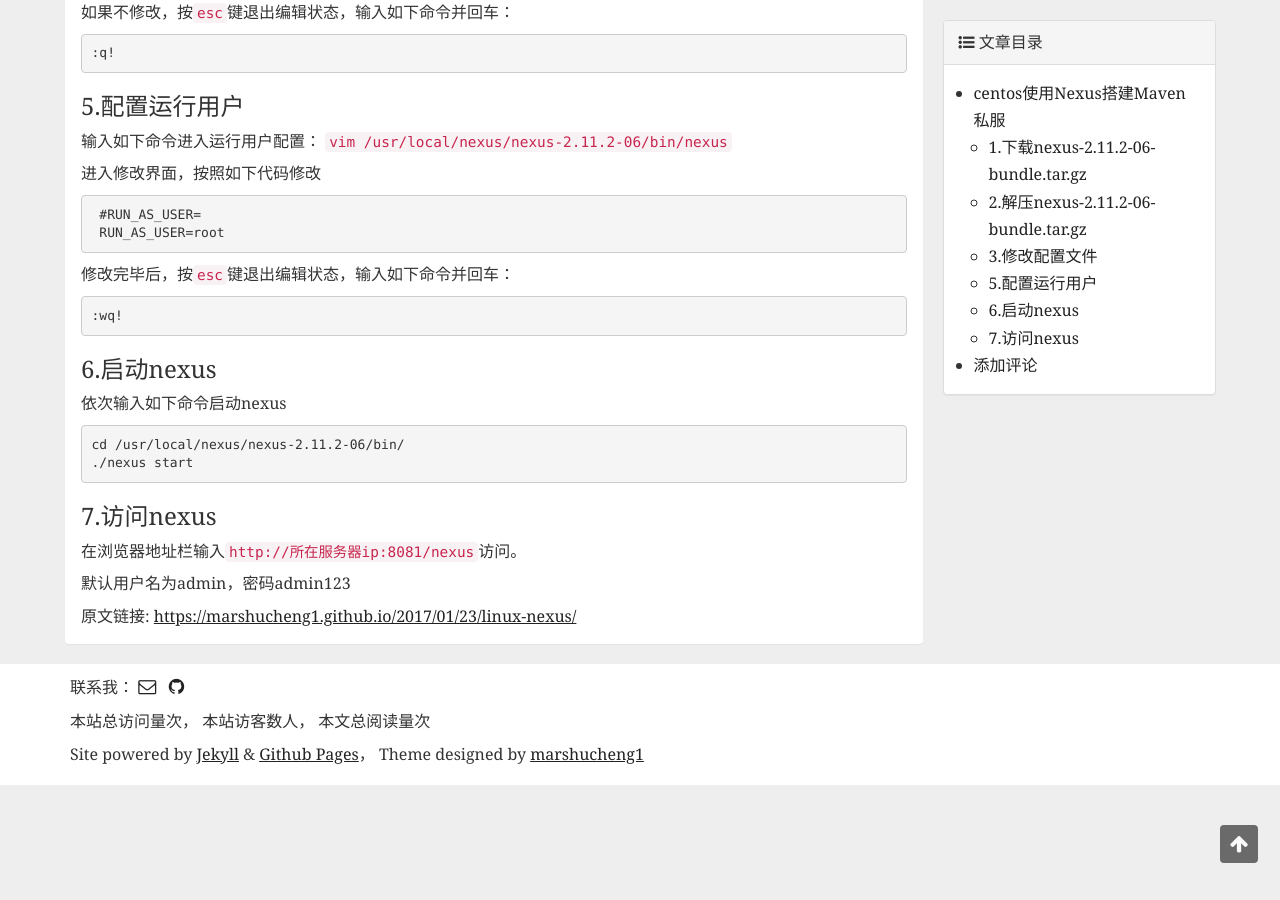
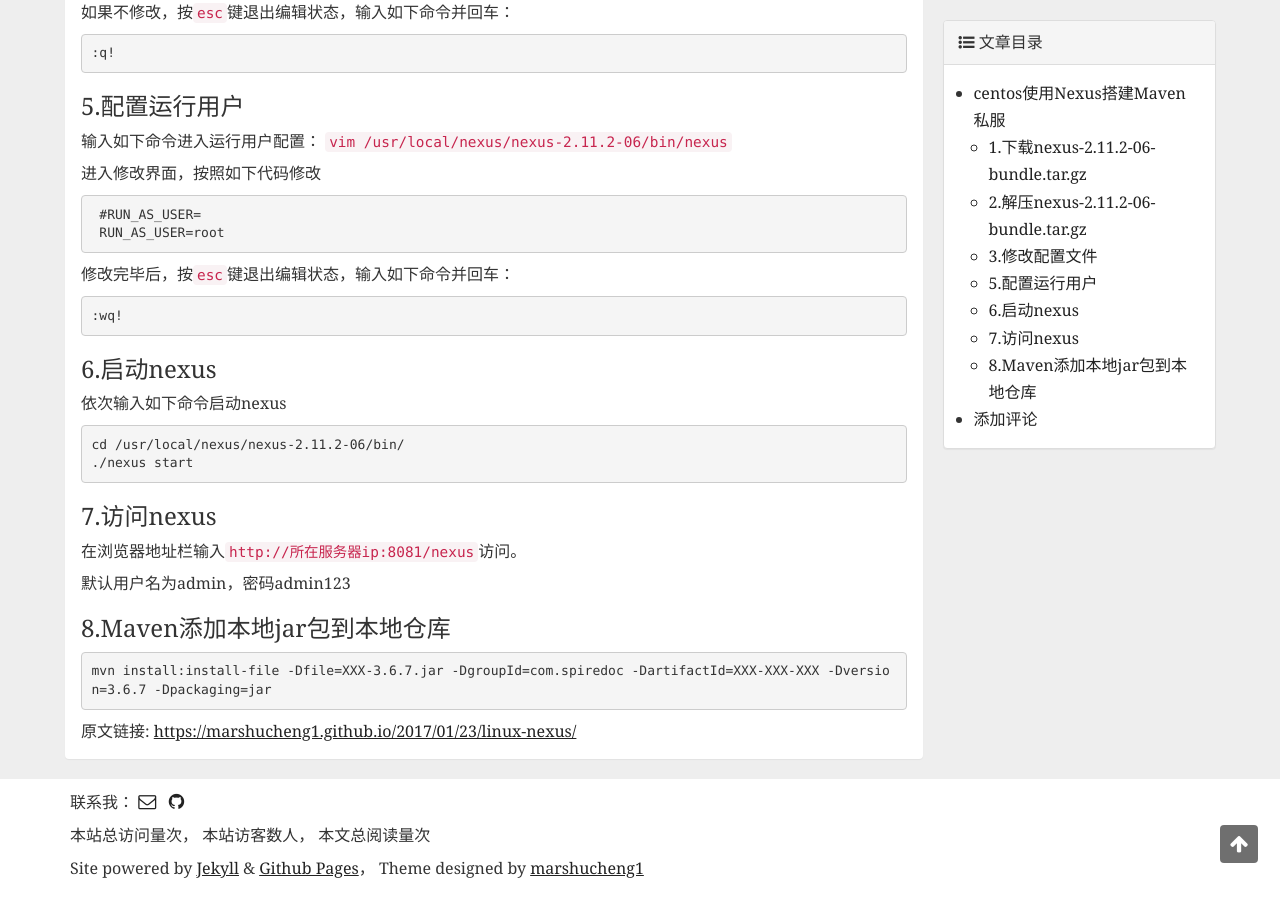
Before and after one commit to marshucheng1/marshucheng1.github.io, a Jekyll site: the page built from _posts/2017-01-23-linux-nexus.md, in a window 1280 px wide and 900 px high, scrolled down 753 px. Built offline with Jekyll 4.4.1, drawn with Linux system fonts in a browser that asks for light colours; comment, search, counter and statistics services are not loaded.

Commit message:
Update 2017-01-23-linux-nexus.md

```diff
--- a/_posts/2017-01-23-linux-nexus.md
+++ b/_posts/2017-01-23-linux-nexus.md
@@ -73,3 +73,7 @@ cd /usr/local/nexus/nexus-2.11.2-06/bin/
 在浏览器地址栏输入`http://所在服务器ip:8081/nexus`访问。
 
 默认用户名为admin，密码admin123
+
+### 8.Maven添加本地jar包到本地仓库 ###
+
+	mvn install:install-file -Dfile=XXX-3.6.7.jar -DgroupId=com.spiredoc -DartifactId=XXX-XXX-XXX -Dversion=3.6.7 -Dpackaging=jar
```
